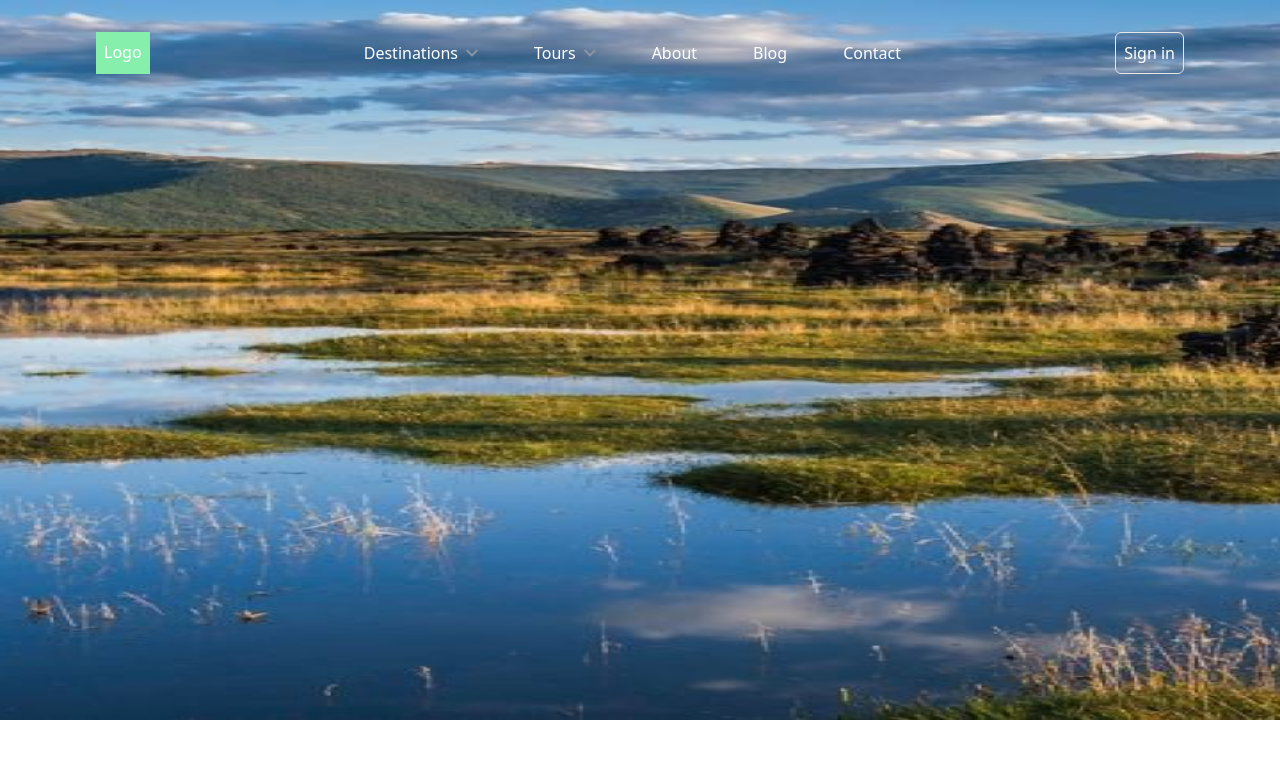
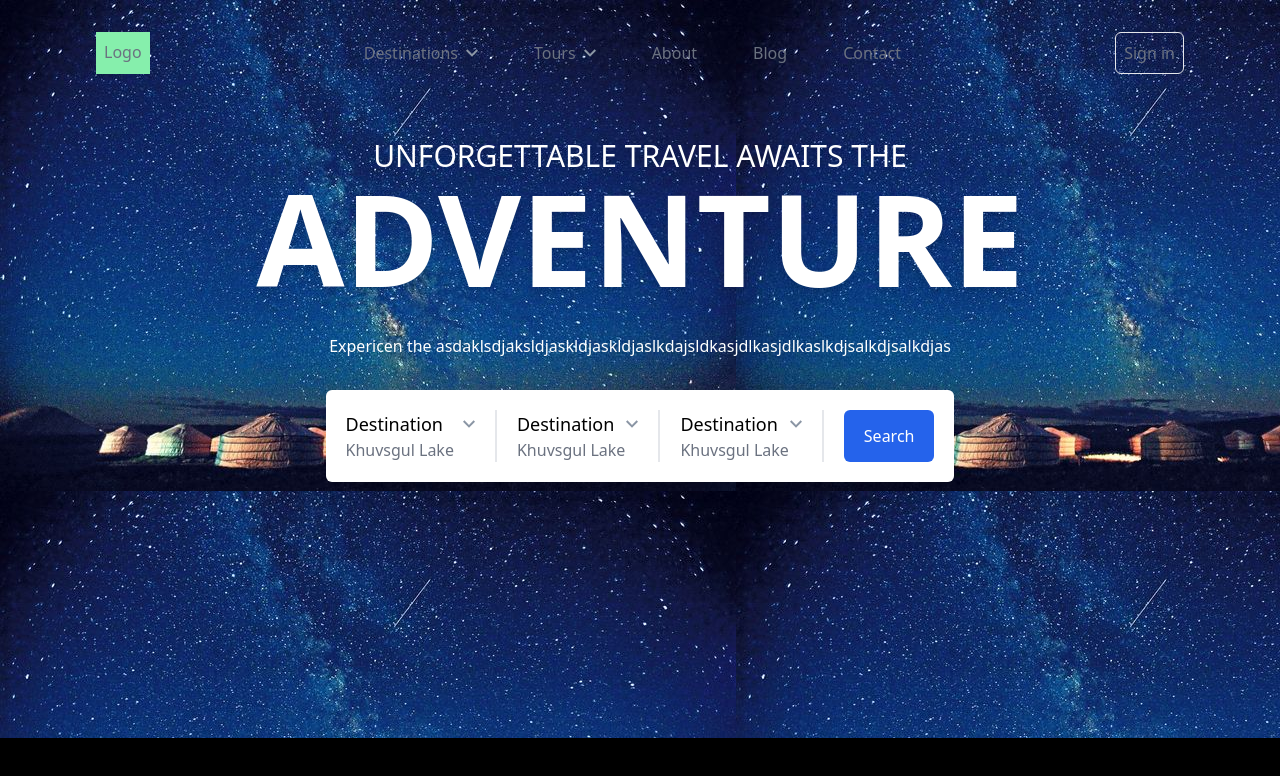
Before and after one commit to Dulguunba/travel-team-project, a Next.js app: page / in a window 1280 px wide. Shown: the top 776 px of the page. Built offline with nearby package versions, Linux system fonts and the light colour scheme.

Commit message:
do the hero
..

```diff
--- a/src/components/Header.tsx
+++ b/src/components/Header.tsx
@@ -5,7 +5,7 @@ export const Header = () => {
     return (
         <div className="flex flex-col items-center justify-center relative">
             <div className='flex max-w-[1180px] w-[90%] z-10'>
-                <div className='flex justify-between w-full text-white p-8'>
+                <div className='flex justify-between w-full text-gray-500 p-8'>
                     <div className='p-2 bg-green-300'>
                         Logo
                     </div>
@@ -27,7 +27,6 @@ export const Header = () => {
                     </div>
                 </div>
             </div>
-            <img className='absolute top-0 w-full h-[90vh]' src="Pic.png" alt="" />
         </div>
     )
 }
--- /dev/null
+++ b/src/components/Home/Hero.tsx
@@ -0,0 +1,50 @@
+import React from 'react'
+import { DownArrow } from '../Icons/DownArrow'
+import { Header } from '../Header'
+
+export const Hero = () => {
+    return (
+        <>
+            <div style={{ backgroundImage: `url(Pic.jpg)` }}>
+                <Header />
+                <div className=' max-w-[1180px] m-auto w-[90%] h-[600px] flex mt-8 bg justify-center'>
+                    <div className='z-10'>
+                        <div className='flex flex-col gap-8 items-center'>
+                            <div className='flex flex-col items-center drop-shadow-lg'>
+                                <h1 className='text-3xl text-white'>UNFORGETTABLE TRAVEL AWAITS THE</h1>
+                                <h1 className='font-bold text-9xl text-white'>ADVENTURE</h1>
+                            </div>
+                            <p className='text-white'>Expericen the asdaklsdjaksldjaskldjaskldjaslkdajsldkasjdlkasjdlkaslkdjsalkdjsalkdjas</p>
+                            <div className='bg-white shadow-lg p-5 flex gap-5 rounded-md'>
+                                <div className='border-r-2 pr-5'>
+                                    <div className='flex items-center gap-5'>
+                                        <p className='font-medium text-lg'>Destination</p>
+                                        <DownArrow />
+                                    </div>
+                                    <p className='text-gray-500'>Khuvsgul Lake</p>
+                                </div>
+                                <div className='border-r-2 pr-5'>
+                                    <div className='flex items-center gap-3'>
+                                        <p className='font-medium text-lg'>Destination</p>
+                                        <DownArrow />
+                                    </div>
+                                    <p className='text-gray-500'>Khuvsgul Lake</p>
+                                </div>
+                                <div className='border-r-2 pr-5'>
+                                    <div className='flex items-center gap-3'>
+                                        <p className='font-medium text-lg'>Destination</p>
+                                        <DownArrow />
+                                    </div>
+                                    <p className='text-gray-500'>Khuvsgul Lake</p>
+                                </div>
+                                <button className='px-5 py-2 rounded-md bg-blue-600 text-white'>
+                                    Search
+                                </button>
+                            </div>
+                        </div>
+                    </div>
+                </div>
+            </div>
+        </>
+    )
+}
--- /dev/null
+++ b/src/components/Home/PopularDestinations.tsx
@@ -0,0 +1,10 @@
+import React from 'react'
+
+export const PopularDestinations = () => {
+    return (
+        <div className='w-full h-[500px] bg-black'>
+            PopularDestinations
+            asdaklsdjaksldjaskldjaskldjaslkdajsldkasjdlkasjdlkaslkdjsalkdjsalkdjasdasd
+        </div>
+    )
+}
--- a/src/pages/index.tsx
+++ b/src/pages/index.tsx
@@ -1,13 +1,16 @@
 import Image from "next/image";
 import { Inter } from "next/font/google";
 import { Header } from "@/components/Header";
+import { PopularDestinations } from "@/components/Home/PopularDestinations";
+import { Hero } from "@/components/Home/Hero";
 
 const inter = Inter({ subsets: ["latin"] });
 
 export default function Home() {
   return (
     <div>
-      <Header />
+      <Hero />
+      <PopularDestinations />
     </div>
   );
 }
```
Also changed, not shown: public/Pic.jpg (added), public/Pic.png (deleted).
